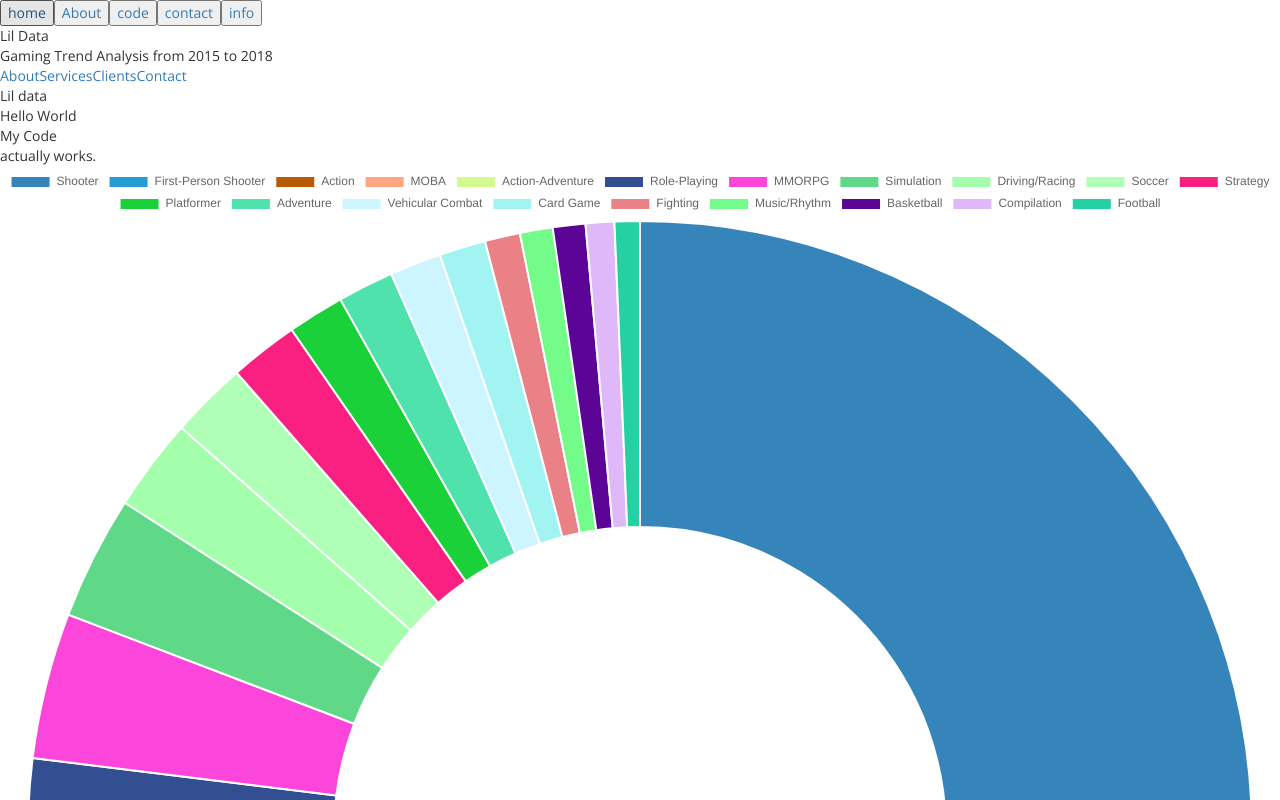
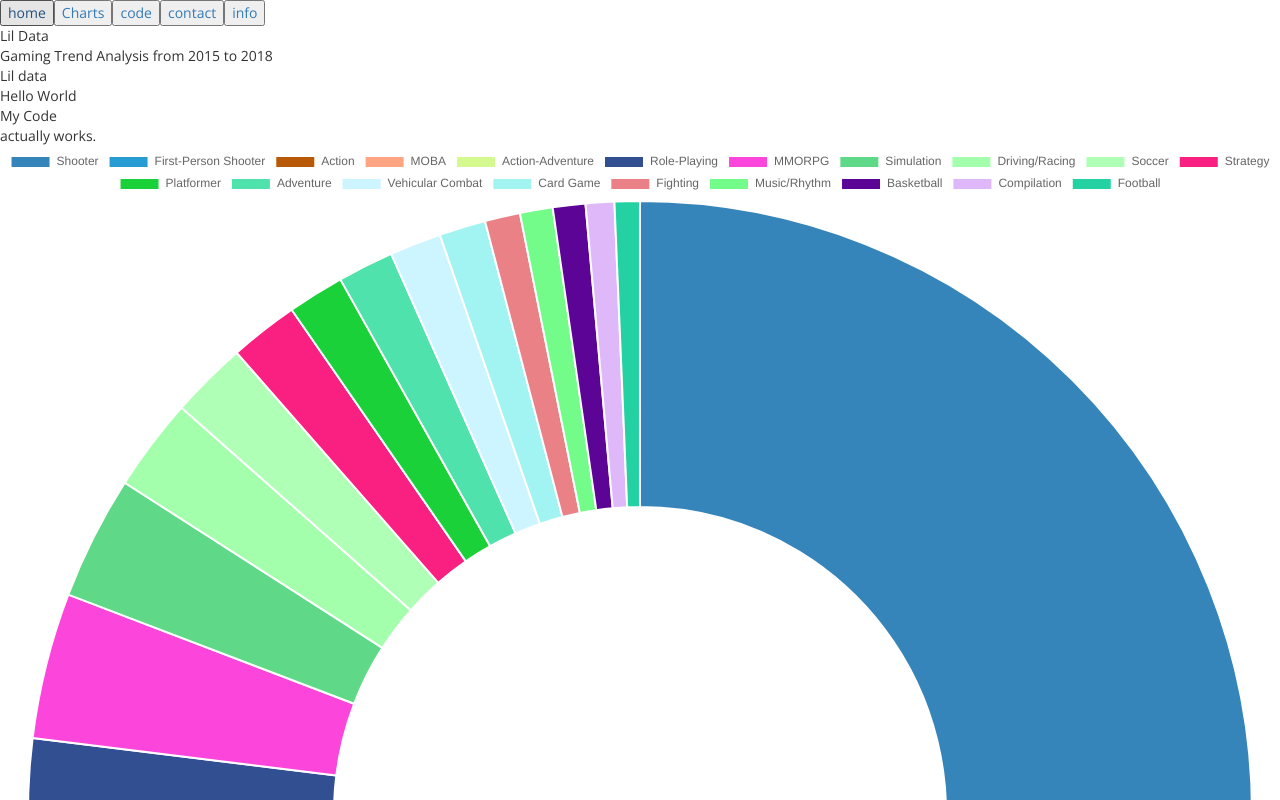
Before and after one commit to harrisonxia/Lil-Data, a React app in the folder frontend/: page / in a window 1280 px wide. Shown: the top 800 px of the page. Built offline with nearby package versions, Linux system fonts and the light colour scheme.

Commit message:
side nav

```diff
--- a/frontend/src/components/main.jsx
+++ b/frontend/src/components/main.jsx
@@ -58,12 +58,12 @@ const Main = () => {
     return (
         <main className={styles.main}>
             <HeadBar name={name} text={text}/>
-            <div className={styles.sidenav}>
-                <a href="#">About</a>
-                <a href="#">Services</a>
-                <a href="#">Clients</a>
-                <a href="#">Contact</a>
-            </div>
+            {/*<div className={styles.sidenav}>*/}
+                {/*<a href="#">About</a>*/}
+                {/*<a href="#">Services</a>*/}
+                {/*<a href="#">Clients</a>*/}
+                {/*<a href="#">Contact</a>*/}
+            {/*</div>*/}
             <div className={styles.mainContainer}>
                 <div className={styles.title}>Lil data</div>
 
--- a/frontend/src/routes.jsx
+++ b/frontend/src/routes.jsx
@@ -4,15 +4,15 @@ import {BrowserRouter, Route, Switch, Link} from 'react-router-dom'
 import NavBar from './components/nav.jsx'
 import MainPage from './components/main.jsx'
 import Charts from './components/charts.jsx'
-
+import styles from './components/main.css'
 
 const MainMenu = () => {
     return (<div>
         <Link to="/">
             <button>home</button>
         </Link>
-        <Link to="/about">
-            <button>About</button>
+        <Link to="/charts">
+            <button>Charts</button>
         </Link>
         <Link to="/code">
             <button>code</button>
@@ -32,7 +32,6 @@ const Home = () => (
         <MainMenu/>
     </div>
 )
-
 
 const About = () => (
     <div>
@@ -63,13 +62,14 @@ export default function () {
         <BrowserRouter basename={basePath}>
             <div key="content-wrapper">
                 {/*<NavBar/>*/}
-                <div>
+                <div className={styles.sidenav}>
                     <Route path={'/'} component={MainMenu}/>
                     {/*<Route exact path="/" component={Home}/>*/}
-                    <Route exact path="/about" component={Charts}/>
-                    <Route exact path="/code" component={Code}/>
-                    <Route exact path="/contact" component={Contact}/>
+                    {/*<Route exact path="/charts" component={Charts}/>*/}
+                    {/*<Route exact path="/code" component={Code}/>*/}
+                    {/*<Route exact path="/contact" component={Contact}/>*/}
                 </div>
+
                 <Switch>
                     <Route exact path="/" component={MainPage}/>
                     <Route exact path="/charts" component={Charts}/>
```
Also changed, not shown: 8 other files (tests, documents, lock files or other folders).
